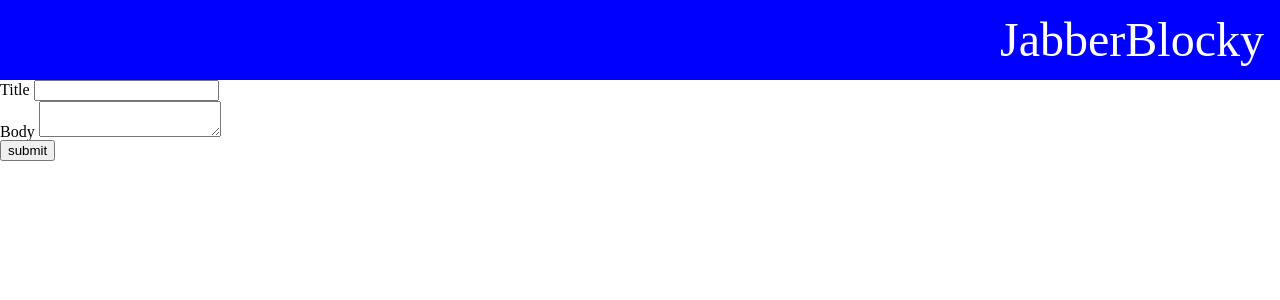
After one commit to JoeChristianson/JabberBlocky, a Node server app: page /newpost/ in a window 1280 px wide. The commit adds this page. Shown: the top 300 px of the page. Run offline with Node 20, Linux system fonts and the light colour scheme; some libraries are stand-ins or nearby versions.

Commit message:
added new post page

```diff
--- a/controllers/api/user.js
+++ b/controllers/api/user.js
@@ -5,7 +5,7 @@ router.post("/",async (req,res)=>{
     try{
         console.log(req)
         const newUser = await User.create({
-            user_name:req.body.userName,
+            user_name:req.body.username,
             email:req.body.email,
             password:req.body.password
         });
--- a/controllers/homeRoutes/index.js
+++ b/controllers/homeRoutes/index.js
@@ -1,9 +1,11 @@
 const { Post,User } = require('../../models');
 const postRoutes = require("./post.js")
+const loginRoutes = require("./login.js")
 const router = require('express').Router();
+const newPostRoutes = require("./newpost.js")
 
-// router.use("/login",loginRoutes)
-// router.use("/stocks", stocksRoutes)
+router.use("/login",loginRoutes)
+router.use("/newpost",newPostRoutes)
 router.use("/post",postRoutes)
 
 router.get("/",async (req,res)=>{
--- /dev/null
+++ b/controllers/homeRoutes/newpost.js
@@ -0,0 +1,12 @@
+const {Post} = require("../../models")
+const router = require("express").Router()
+
+router.get("/",async(req,res)=>{
+    try{
+        res.status(200).render("newpost")
+    }catch(err){
+        res.status(500).json(err)
+    }
+})
+
+module.exports = router;
--- /dev/null
+++ b/public/css/reset.css
@@ -0,0 +1,48 @@
+/* http://meyerweb.com/eric/tools/css/reset/
+   v2.0 | 20110126
+   License: none (public domain)
+*/
+
+html, body, div, span, applet, object, iframe,
+h1, h2, h3, h4, h5, h6, p, blockquote, pre,
+a, abbr, acronym, address, big, cite, code,
+del, dfn, em, img, ins, kbd, q, s, samp,
+small, strike, strong, sub, sup, tt, var,
+b, u, i, center,
+dl, dt, dd, ol, ul, li,
+fieldset, form, label, legend,
+table, caption, tbody, tfoot, thead, tr, th, td,
+article, aside, canvas, details, embed,
+figure, figcaption, footer, header, hgroup,
+menu, nav, output, ruby, section, summary,
+time, mark, audio, video {
+	margin: 0;
+	padding: 0;
+	border: 0;
+	font-size: 100%;
+	font: inherit;
+	vertical-align: baseline;
+}
+/* HTML5 display-role reset for older browsers */
+article, aside, details, figcaption, figure,
+footer, header, hgroup, menu, nav, section {
+	display: block;
+}
+body {
+	line-height: 1;
+}
+ol, ul {
+	list-style: none;
+}
+blockquote, q {
+	quotes: none;
+}
+blockquote:before, blockquote:after,
+q:before, q:after {
+	content: '';
+	content: none;
+}
+table {
+	border-collapse: collapse;
+	border-spacing: 0;
+}
--- /dev/null
+++ b/public/css/style.css
@@ -0,0 +1,39 @@
+header{
+    background-color: blue;
+    display: flex;
+    justify-content: space-between;
+    align-items: center;
+    padding: 1em;
+    position: sticky;
+    top:0
+}
+
+header>h1{
+    font-size: 3rem;
+    color: white;
+}
+
+main{
+    display: flex;
+    flex-direction: column;
+    align-items: center;
+}
+
+main>article{
+    border: 1px solid black;
+    margin:1em;
+    padding: 1em;
+    width: 80%;
+}
+
+article>h2{
+    font-size: 2em;
+    text-align: center;
+    margin-bottom: 1em;
+}
+
+article>h5{
+    text-align: center;
+    font-style: italic;
+    margin-bottom: 1em;
+}
--- a/views/layouts/main.handlebars
+++ b/views/layouts/main.handlebars
@@ -5,11 +5,27 @@
     <meta http-equiv="X-UA-Compatible" content="IE=edge">
     <meta name="viewport" content="width=device-width, initial-scale=1.0">
     <title>Document</title>
+     <script
+      src="https://code.jquery.com/jquery-3.6.0.js"
+      integrity="sha256-H+K7U5CnXl1h5ywQfKtSj8PCmoN9aaq30gDh27Xc0jk="
+      crossorigin="anonymous"
+    ></script>
+
+    <link rel="stylesheet" href="../css/reset.css" />
+    <link rel="stylesheet" href="../css/style.css">
 </head>
 <body>
-   <header><h1>
+   <header>
+       <div></div>
+       <h1>
    JabberBlocky
    </h1>
+   {{#if loggedIn}}
+    <a href="/newpost">
+    Add post
+
+    </a>
+   {{/if}}
    </header>
    {{{body}}}
 </body>
--- /dev/null
+++ b/views/newpost.handlebars
@@ -0,0 +1,14 @@
+<form class="form new-post-form">
+    <div class="form-group">
+        <label for="title">Title</label>
+        <input class="form-input" type="text" id="title">
+    </div>
+        <div class="form-group">
+        <label for="text">Body</label>
+        <textarea class="form-input" type="textarea" id="text"></textarea>
+    </div>
+      <div class="form-group">
+    <button class="btn btn-primary" type="submit">submit</button>
+  </div>
+</form>
+<script src="./js/newpost.js"></script>
--- a/views/partials/post.handlebars
+++ b/views/partials/post.handlebars
@@ -1,6 +1,10 @@
 <article>
     <h2>{{dataValues.title}}</h2>
+    <h5>{{dataValues.createdAt}}</h5>
+        <h5>
         by: {{user.dataValues.user_name}}
+
+        </h5>
     <p>
     {{dataValues.text}}
     </p>
```
Also changed, not shown: controllers/homeRoutes/login.js (added, +12 -0 lines), public/js/login.js (added, +52 -0 lines), views/login.handlebars (+47 -0 lines).
